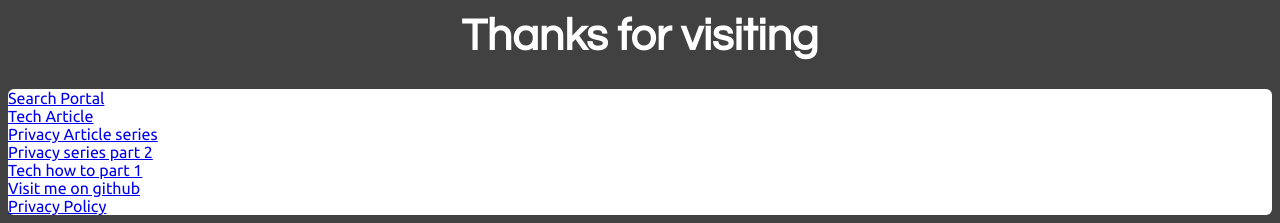
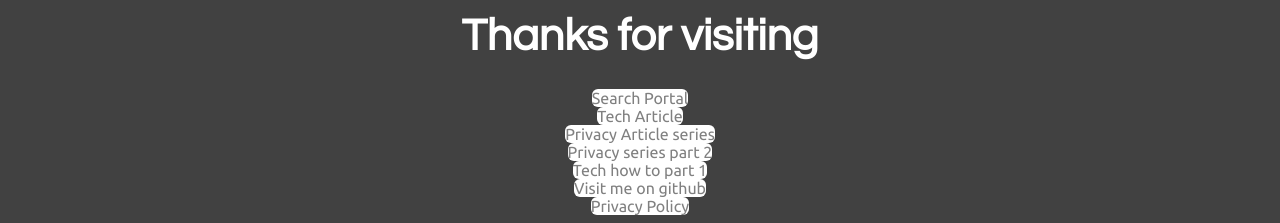
Before and after one commit to PGKNTech/web-design, a plain HTML site: page index.html in a window 1280 px wide. Shown: the part 1706-1929 px from the top of the page. Drawn offline with Linux system fonts and the light colour scheme.

Commit message:
Update index.html

```diff
--- a/index.html
+++ b/index.html
@@ -39,7 +39,7 @@ body {
      text align: left;
  }
 
- .links {
+ a {
    background-color: white;
    border-radius:6px;
    color: #414141;
@@ -49,7 +49,7 @@ body {
    text-decoration: none;
  }
 
- .links a:hover {
+ a:hover {
    background-color: #000000;
    border-radius:6px;
    font-family: 'Ubuntu', sans-serif;
```
